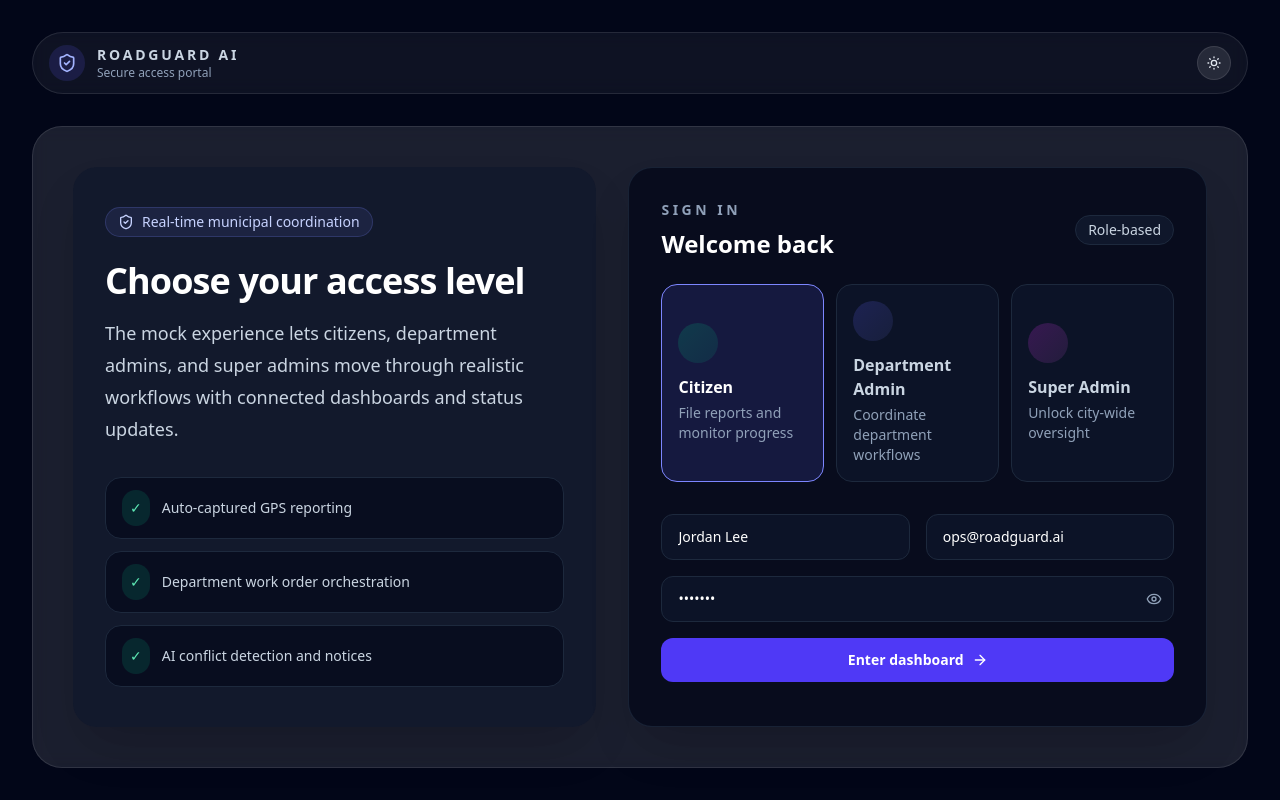
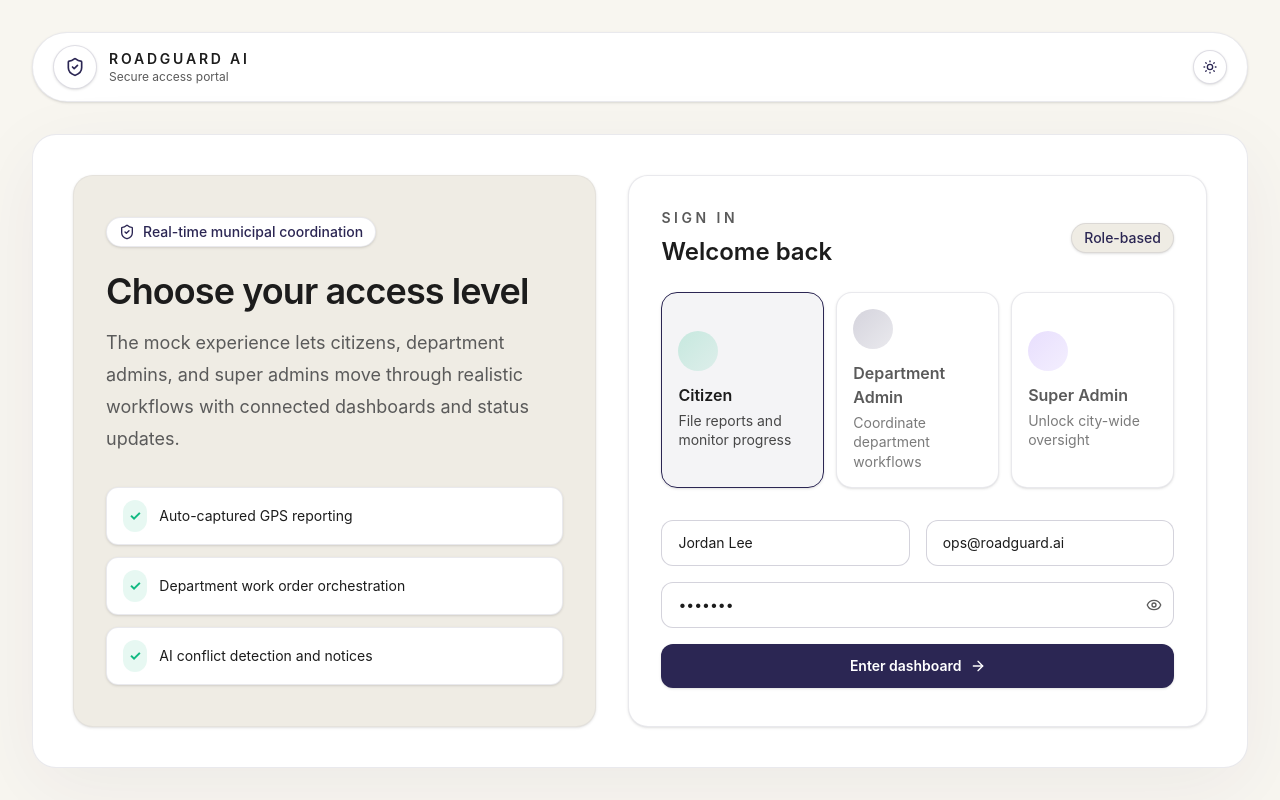
Before and after one commit to Code-Cool-2006/RoadGuardAI, a React (Vite) app: page /login in a window 1280 px wide. Built offline with nearby package versions, Linux system fonts and the light colour scheme.

Commit message:
new ui implemented

```diff
--- a/src/pages/Login.jsx
+++ b/src/pages/Login.jsx
@@ -4,9 +4,9 @@ import { ArrowRight, Eye, EyeOff, MoonStar, ShieldCheck, SunMedium } from 'lucid
 import { useAppContext } from '@/context/AppContext';
 
 const roles = [
-  { id: 'citizen', label: 'Citizen', description: 'File reports and monitor progress', accent: 'from-emerald-500/20 to-emerald-400/10' },
-  { id: 'dept_admin', label: 'Department Admin', description: 'Coordinate department workflows', accent: 'from-indigo-500/20 to-indigo-400/10' },
-  { id: 'super_admin', label: 'Super Admin', description: 'Unlock city-wide oversight', accent: 'from-fuchsia-500/20 to-fuchsia-400/10' },
+  { id: 'citizen', label: 'Citizen', description: 'File reports and monitor progress', accent: 'from-[#10B981]/20 to-[#10B981]/10' },
+  { id: 'dept_admin', label: 'Department Admin', description: 'Coordinate department workflows', accent: 'from-[#2B2653]/20 to-[#2B2653]/10' },
+  { id: 'super_admin', label: 'Super Admin', description: 'Unlock city-wide oversight', accent: 'from-[#8B5CF6]/20 to-[#8B5CF6]/10' },
 ];
 
 export default function Login() {
@@ -27,64 +27,66 @@ export default function Login() {
   };
 
   return (
-    <div className="min-h-screen bg-slate-950 text-slate-100">
+    <div className="min-h-screen bg-[#F8F6F0] text-[#1C1C1C] font-sans">
       <div className="mx-auto flex min-h-screen max-w-7xl flex-col px-4 py-6 sm:px-6 lg:px-8 lg:py-8">
-        <header className="flex items-center justify-between rounded-full border border-white/10 bg-white/5 px-4 py-3 backdrop-blur">
+        <header className="flex items-center justify-between rounded-full border border-[#2B2653]/10 bg-white px-5 py-3 shadow-sm">
           <div className="flex items-center gap-3">
-            <div className="rounded-full bg-indigo-500/15 p-2"><ShieldCheck className="h-5 w-5 text-indigo-300" /></div>
+            <div className="flex h-11 w-11 items-center justify-center rounded-full border border-[#2B2653]/15 bg-white shadow-sm">
+              <ShieldCheck className="h-5 w-5 text-[#2B2653]" />
+            </div>
             <div>
-              <p className="text-sm font-semibold tracking-[0.2em] text-slate-300 uppercase">RoadGuard AI</p>
-              <p className="text-xs text-slate-400">Secure access portal</p>
+              <p className="text-sm font-semibold tracking-[0.2em] text-[#1C1C1C] uppercase">RoadGuard AI</p>
+              <p className="text-xs text-[#5A5A5A]">Secure access portal</p>
             </div>
           </div>
-          <button onClick={() => setTheme(theme === 'dark' ? 'light' : 'dark')} className="rounded-full border border-white/10 bg-white/10 p-2 text-slate-200 transition hover:bg-white/20">
+          <button onClick={() => setTheme(theme === 'dark' ? 'light' : 'dark')} className="rounded-full border border-[#2B2653]/15 bg-white p-2 text-[#2B2653] transition hover:bg-[#2B2653]/5 shadow-sm">
             {theme === 'dark' ? <SunMedium className="h-4 w-4" /> : <MoonStar className="h-4 w-4" />}
           </button>
         </header>
 
-        <div className="mt-8 grid flex-1 gap-8 rounded-[30px] border border-white/10 bg-white/10 p-6 backdrop-blur lg:grid-cols-[0.95fr_1.05fr] lg:p-10">
-          <div className="flex flex-col justify-center rounded-[24px] bg-slate-900/70 p-8 shadow-2xl shadow-black/20">
-            <div className="inline-flex w-fit items-center gap-2 rounded-full border border-indigo-400/20 bg-indigo-400/10 px-3 py-1 text-sm text-indigo-200">
-              <ShieldCheck className="h-4 w-4" /> Real-time municipal coordination
+        <div className="mt-8 grid flex-1 gap-8 rounded-[24px] border border-[#2B2653]/10 bg-white p-6 shadow-[0_20px_80px_rgba(43,38,83,0.06)] lg:grid-cols-[0.95fr_1.05fr] lg:p-10">
+          <div className="flex flex-col justify-center rounded-[20px] bg-[#EFECE4] p-8 border border-[#2B2653]/5 shadow-sm">
+            <div className="inline-flex w-fit items-center gap-2 rounded-full border border-[#2B2653]/10 bg-white px-3 py-1 text-sm text-[#2B2653] font-medium shadow-sm">
+              <ShieldCheck className="h-4 w-4 text-[#2B2653]" /> Real-time municipal coordination
             </div>
-            <h1 className="mt-6 text-3xl font-semibold tracking-tight text-white sm:text-4xl">Choose your access level</h1>
-            <p className="mt-4 max-w-xl text-lg leading-8 text-slate-300">The mock experience lets citizens, department admins, and super admins move through realistic workflows with connected dashboards and status updates.</p>
+            <h1 className="mt-6 text-3xl font-semibold tracking-tight text-[#1C1C1C] sm:text-4xl">Choose your access level</h1>
+            <p className="mt-4 max-w-xl text-lg leading-8 text-[#5A5A5A]">The mock experience lets citizens, department admins, and super admins move through realistic workflows with connected dashboards and status updates.</p>
             <div className="mt-8 space-y-3">
               {['Auto-captured GPS reporting', 'Department work order orchestration', 'AI conflict detection and notices'].map((item) => (
-                <div key={item} className="flex items-center gap-3 rounded-2xl border border-slate-800 bg-slate-950/60 px-4 py-3 text-sm text-slate-300">
-                  <div className="rounded-full bg-emerald-500/15 p-2 text-emerald-300">✓</div>
+                <div key={item} className="flex items-center gap-3 rounded-xl border border-[#2B2653]/10 bg-white px-4 py-3 text-sm text-[#1C1C1C] shadow-sm">
+                  <div className="rounded-full bg-[#10B981]/10 p-1.5 text-[#10B981] font-bold">✓</div>
                   {item}
                 </div>
               ))}
             </div>
           </div>
 
-          <div className="rounded-[24px] border border-slate-800/80 bg-slate-950/70 p-8 shadow-2xl shadow-black/20">
+          <div className="rounded-[20px] border border-[#2B2653]/10 bg-white p-8 shadow-sm">
             <div className="flex items-center justify-between">
               <div>
-                <p className="text-sm font-semibold uppercase tracking-[0.25em] text-slate-400">Sign in</p>
-                <h2 className="mt-2 text-2xl font-semibold text-white">Welcome back</h2>
+                <p className="text-sm font-semibold uppercase tracking-[0.25em] text-[#5A5A5A]">Sign in</p>
+                <h2 className="mt-2 text-2xl font-semibold text-[#1C1C1C]">Welcome back</h2>
               </div>
-              <div className="rounded-full border border-slate-800 bg-slate-900 px-3 py-1 text-sm text-slate-300">Role-based</div>
+              <div className="rounded-full border border-[#2B2653]/10 bg-[#EFECE4] px-3 py-1 text-sm text-[#2B2653] font-medium shadow-sm">Role-based</div>
             </div>
 
             <div className="mt-6 grid gap-3 md:grid-cols-3">
               {roles.map((role) => (
-                <button key={role.id} type="button" onClick={() => setSelectedRole(role.id)} className={`rounded-[16px] border p-4 text-left transition ${selectedRole === role.id ? 'border-indigo-400 bg-indigo-500/15 text-white' : 'border-slate-800 bg-slate-900/70 text-slate-300'}`}>
+                <button key={role.id} type="button" onClick={() => setSelectedRole(role.id)} className={`rounded-[16px] border p-4 text-left transition shadow-sm ${selectedRole === role.id ? 'border-[#2B2653] bg-[#2B2653]/5 text-[#1C1C1C]' : 'border-[#2B2653]/10 bg-white text-[#5A5A5A] hover:bg-[#F8F6F0]'}`}>
                   <div className={`mb-3 h-10 w-10 rounded-full bg-gradient-to-br ${role.accent}`} />
                   <p className="font-semibold">{role.label}</p>
-                  <p className="mt-1 text-sm text-slate-400">{role.description}</p>
+                  <p className="mt-1 text-sm opacity-80 leading-snug">{role.description}</p>
                 </button>
               ))}
             </div>
 
             <form onSubmit={handleSubmit} className="mt-8 space-y-4">
               <div className="grid gap-4 md:grid-cols-2">
-                <input value={name} onChange={(e) => setName(e.target.value)} className="rounded-xl border border-slate-800 bg-slate-900/70 px-4 py-3 text-sm text-white" placeholder="Full name" required />
-                <input value={email} onChange={(e) => setEmail(e.target.value)} className="rounded-xl border border-slate-800 bg-slate-900/70 px-4 py-3 text-sm text-white" placeholder="Email" type="email" required />
+                <input value={name} onChange={(e) => setName(e.target.value)} className="rounded-xl border border-[#2B2653]/20 bg-white px-4 py-3 text-sm text-[#1C1C1C] placeholder:text-[#5A5A5A]/50 focus:border-[#2B2653] focus:ring-1 focus:ring-[#2B2653] focus:outline-none" placeholder="Full name" required />
+                <input value={email} onChange={(e) => setEmail(e.target.value)} className="rounded-xl border border-[#2B2653]/20 bg-white px-4 py-3 text-sm text-[#1C1C1C] placeholder:text-[#5A5A5A]/50 focus:border-[#2B2653] focus:ring-1 focus:ring-[#2B2653] focus:outline-none" placeholder="Email" type="email" required />
               </div>
               {selectedRole === 'dept_admin' && (
-                <select value={department} onChange={(e) => setDepartment(e.target.value)} className="w-full rounded-xl border border-slate-800 bg-slate-900/70 px-4 py-3 text-sm text-white">
+                <select value={department} onChange={(e) => setDepartment(e.target.value)} className="w-full rounded-xl border border-[#2B2653]/20 bg-white px-4 py-3 text-sm text-[#1C1C1C] focus:border-[#2B2653] focus:ring-1 focus:ring-[#2B2653] focus:outline-none">
                   <option value="Road">Road</option>
                   <option value="Water">Water</option>
                   <option value="Gas">Gas</option>
@@ -92,12 +94,12 @@ export default function Login() {
                 </select>
               )}
               <div className="relative">
-                <input className="w-full rounded-xl border border-slate-800 bg-slate-900/70 px-4 py-3 pr-12 text-sm text-white" placeholder="Password" type={passwordVisible ? 'text' : 'password'} defaultValue="demo123" />
-                <button type="button" onClick={() => setPasswordVisible((current) => !current)} className="absolute right-3 top-1/2 -translate-y-1/2 text-slate-400">
+                <input className="w-full rounded-xl border border-[#2B2653]/20 bg-white px-4 py-3 pr-12 text-sm text-[#1C1C1C] placeholder:text-[#5A5A5A]/50 focus:border-[#2B2653] focus:ring-1 focus:ring-[#2B2653] focus:outline-none" placeholder="Password" type={passwordVisible ? 'text' : 'password'} defaultValue="demo123" />
+                <button type="button" onClick={() => setPasswordVisible((current) => !current)} className="absolute right-3 top-1/2 -translate-y-1/2 text-[#5A5A5A]">
                   {passwordVisible ? <EyeOff className="h-4 w-4" /> : <Eye className="h-4 w-4" />}
                 </button>
               </div>
-              <button type="submit" className="flex w-full items-center justify-center gap-2 rounded-xl bg-indigo-600 px-4 py-3 text-sm font-semibold text-white transition hover:bg-indigo-500">
+              <button type="submit" className="flex w-full items-center justify-center gap-2 rounded-xl bg-[#2B2653] px-4 py-3 text-sm font-semibold text-white transition hover:opacity-90 shadow-sm">
                 Enter dashboard <ArrowRight className="h-4 w-4" />
               </button>
             </form>
```
